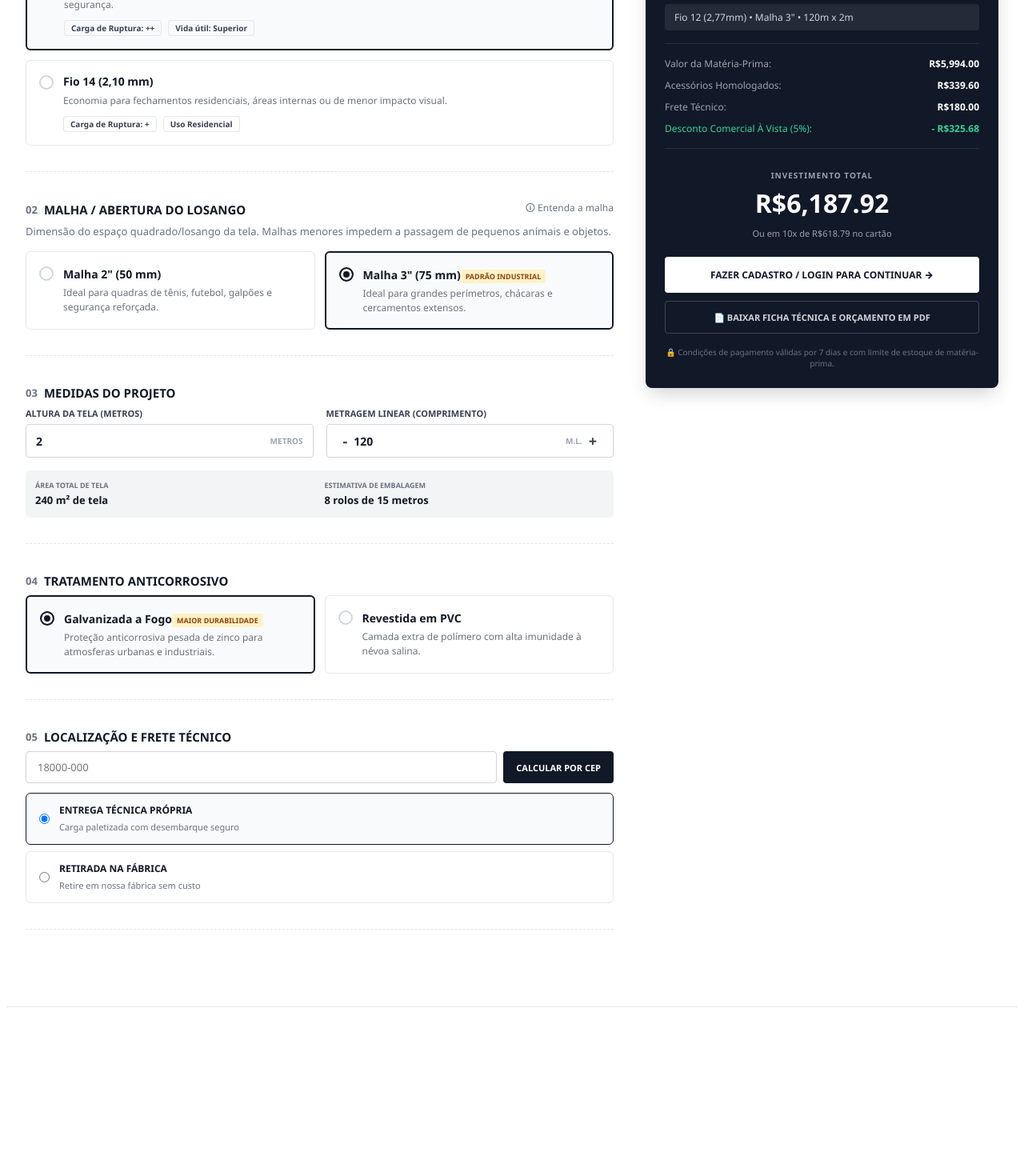
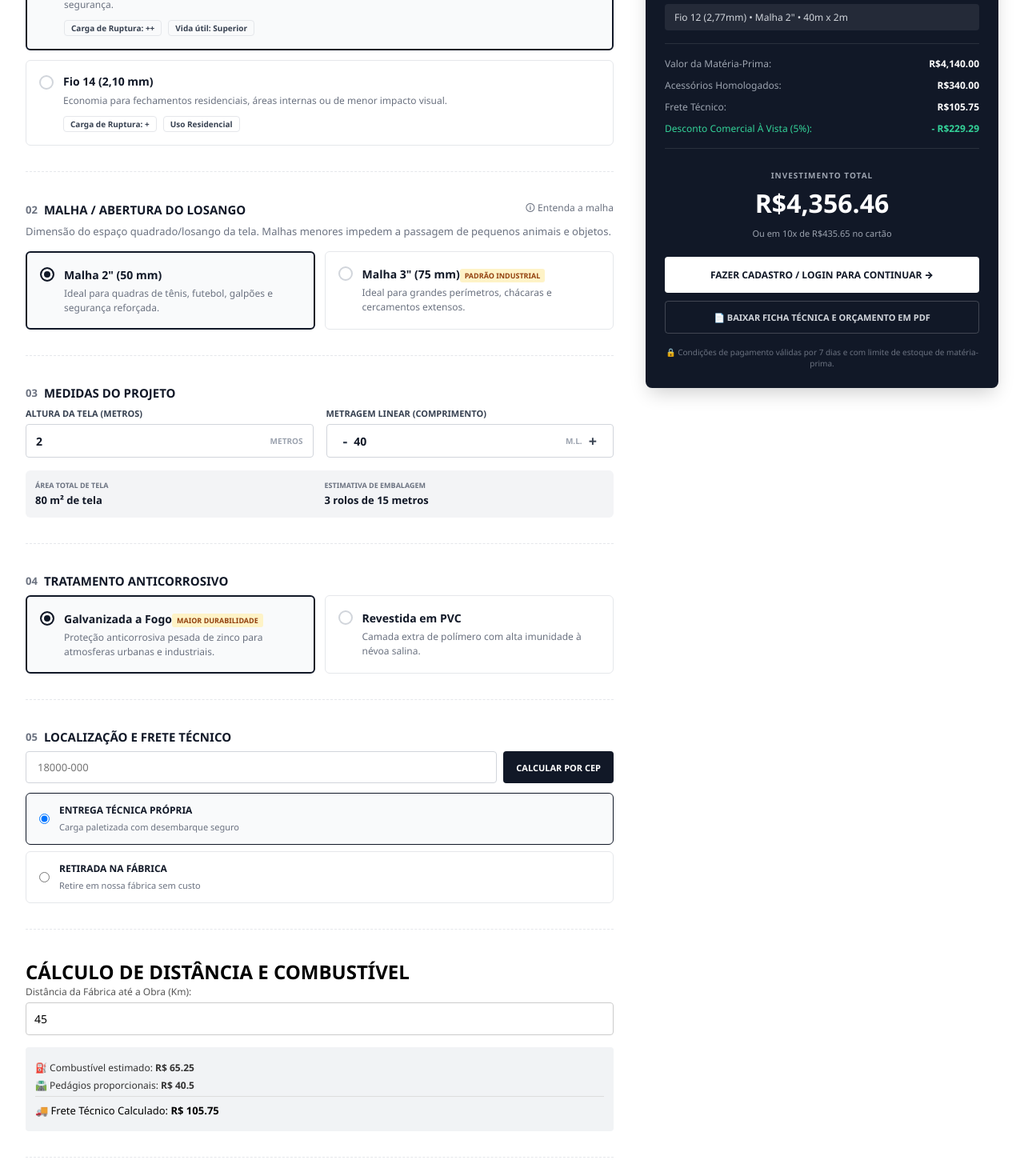
Before and after one commit to dannnpereira/ProGest, an Angular app in the folder progest/: page / in a window 1280 px wide. Shown: the part 1000-2470 px from the top of the page at 80% size. Before the commit the page ends 2267 px from the top, so only its background shows below. Built offline with nearby package versions, Linux system fonts and the light colour scheme.

Commit message:
feat(configurador): implementa lógica reativa de orçamento e cálculo dinâmico de frete

```diff
--- a/progest/src/app/components/home/home.css
+++ b/progest/src/app/components/home/home.css
@@ -844,3 +844,42 @@
     grid-template-columns: 1fr;
   }
 }
+
+.form-grupo {
+  margin-bottom: 15px;
+}
+
+.form-grupo label {
+  display: block;
+  font-size: 12px;
+  color: #555;
+  margin-bottom: 5px;
+}
+
+.input-distancia {
+  width: 100%;
+  padding: 10px;
+  border: 1px solid #ccc;
+  border-radius: 4px;
+  font-size: 14px;
+}
+
+.detalhes-frete {
+  background: #f1f3f5;
+  padding: 12px;
+  border-radius: 4px;
+  font-size: 12px;
+  color: #333;
+}
+
+.detalhes-frete p {
+  margin: 5px 0;
+}
+
+.frete-destaque {
+  margin-top: 10px;
+  border-top: 1px solid #ddd;
+  padding-top: 8px;
+  font-size: 13px;
+  color: #000;
+}
--- a/progest/src/app/components/home/home.html
+++ b/progest/src/app/components/home/home.html
@@ -14,7 +14,6 @@
   <div class="header-container">
     <div class="logo-area">
       <div class="logo-box">AMARAL ALAMBRADOS</div>
-      <div class="logo-subtext">CERCAMENTOS<br>METÁLICOS</div>
     </div>
 
     <nav class="nav-menu">
@@ -309,6 +308,28 @@
           </div>
         </div>
 
+        <!-- Seção de Localização e Frete Dinâmico -->
+        <div class="option-block">
+          <h2>CÁLCULO DE DISTÂNCIA E COMBUSTÍVEL</h2>
+          <div class="form-grupo">
+            <label for="distancia">Distância da Fábrica até a Obra (Km):</label>
+            <input
+              type="number"
+              id="distancia"
+              [(ngModel)]="distanciaInput"
+              (input)="atualizarCalculoFrete()"
+              class="input-distancia"
+              min="1"
+            >
+          </div>
+
+          <div *ngIf="resultadoFrete" class="detalhes-frete">
+            <p>⛽ Combustível estimado: <strong>R$ {{ resultadoFrete.custoCombustivel }}</strong></p>
+            <p>🛣️ Pedágios proporcionais: <strong>R$ {{ resultadoFrete.pedagios }}</strong></p>
+            <p class="frete-destaque">🚚 Frete Técnico Calculado: <strong>R$ {{ resultadoFrete.custoTotal }}</strong></p>
+          </div>
+        </div>
+
       </div> <!-- /config-options -->
 
       <!-- COLUNA DA DIREITA: RESUMO REATIVO DA CERCA -->
--- a/progest/src/app/components/home/home.ts
+++ b/progest/src/app/components/home/home.ts
@@ -1,33 +1,57 @@
 import { Component } from '@angular/core';
 import { CommonModule } from '@angular/common';
+import { FormsModule } from '@angular/forms';
+import { FreteService } from '../../services/frete.service';
 
 @Component({
   selector: 'app-home',
   standalone: true,
-  imports: [CommonModule],
+  imports: [CommonModule, FormsModule],
   templateUrl: './home.html',
   styleUrl: './home.css'
 })
 export class HomeComponent {
+  // Variáveis de Seleção do Configurador
+  bitolaSelecionada: string = 'fio12';
+  malhaSelecionada: string = 'malha2';
+  tratamentoSelecionado: string = 'galvanizado';
+  tipoFrete: string = 'entrega';
 
-  // --- ESTADO DO CONFIGURADOR ---
-  bitolaSelecionada: 'fio12' | 'fio14' = 'fio12';
-  malhaSelecionada: 'malha2' | 'malha3' = 'malha3';
+  // Dimensões do Projeto
   alturaMetros: number = 2.0;
-  comprimentoMetros: number = 120;
-  tratamentoSelecionado: 'galvanizado' | 'pvc' = 'galvanizado';
-  tipoFrete: 'entrega' | 'retirada' = 'entrega';
+  comprimentoMetros: number = 40;
+
+  // Localização e Frete Dinâmico
   cep: string = '';
+  distanciaInput: number = 45;
+  resultadoFrete: any;
 
-  // --- PREÇOS BASE DA FÁBRICA ---
-  private readonly PRECO_M2_BASE = 18.50;
-  private readonly MULTIPLICADOR_FIO12 = 1.35;
-  private readonly MULTIPLICADOR_MALHA2 = 1.25;
-  private readonly MULTIPLICADOR_PVC = 1.20;
-  private readonly PRECO_ACESSORIO_METRO = 2.83;
-  private readonly TAXA_FRETE_BASE = 180.00;
+  constructor(private freteService: FreteService) {
+    this.atualizarCalculoFrete();
+  }
 
-  // --- CÁLCULOS DINÂMICOS ---
+  // Métodos de manipulação de medidas
+  atualizarAltura(event: any) {
+    this.alturaMetros = Number(event.target.value) || 0;
+  }
+
+  atualizarComprimentoInput(event: any) {
+    this.comprimentoMetros = Number(event.target.value) || 0;
+  }
+
+  alterarComprimento(valor: number) {
+    this.comprimentoMetros = Math.max(10, this.comprimentoMetros + valor);
+  }
+
+  atualizarCep(event: any) {
+    this.cep = event.target.value;
+  }
+
+  atualizarCalculoFrete() {
+    this.resultadoFrete = this.freteService.calcularFrete(this.distanciaInput);
+  }
+
+  // Getters para cálculos reativos do orçamento
   get areaTotal(): number {
     return this.alturaMetros * this.comprimentoMetros;
   }
@@ -37,57 +61,30 @@ export class HomeComponent {
   }
 
   get valorMateriaPrima(): number {
-    let precoM2 = this.PRECO_M2_BASE;
-    if (this.bitolaSelecionada === 'fio12') precoM2 *= this.MULTIPLICADOR_FIO12;
-    if (this.malhaSelecionada === 'malha2') precoM2 *= this.MULTIPLICADOR_MALHA2;
-    if (this.tratamentoSelecionado === 'pvc') precoM2 *= this.MULTIPLICADOR_PVC;
-    return this.areaTotal * precoM2;
+    let base = this.comprimentoMetros * this.alturaMetros * 45;
+    if (this.bitolaSelecionada === 'fio12') base *= 1.15;
+    return Number(base.toFixed(2));
   }
 
   get valorAcessorios(): number {
-    return this.comprimentoMetros * this.PRECO_ACESSORIO_METRO;
+    return Number((this.comprimentoMetros * 8.5).toFixed(2));
   }
 
   get valorFrete(): number {
-    return this.tipoFrete === 'entrega' ? this.TAXA_FRETE_BASE : 0;
-  }
-
-  get subtotal(): number {
-    return this.valorMateriaPrima + this.valorAcessorios + this.valorFrete;
+    return this.resultadoFrete ? this.resultadoFrete.custoTotal : 180.00;
   }
 
   get valorDesconto(): number {
-    return this.subtotal * 0.05;
+    const subtotal = this.valorMateriaPrima + this.valorAcessorios + this.valorFrete;
+    return Number((subtotal * 0.05).toFixed(2));
   }
 
   get valorTotal(): number {
-    return this.subtotal - this.valorDesconto;
+    const subtotal = this.valorMateriaPrima + this.valorAcessorios + this.valorFrete;
+    return Number((subtotal - this.valorDesconto).toFixed(2));
   }
 
   get valorParcela(): number {
-    return this.valorTotal / 10;
-  }
-
-  // --- MÉTODOS DE ATUALIZAÇÃO ---
-  atualizarAltura(event: Event): void {
-    const input = event.target as HTMLInputElement;
-    this.alturaMetros = Number(input.value) || 1;
-  }
-
-  atualizarComprimentoInput(event: Event): void {
-    const input = event.target as HTMLInputElement;
-    this.comprimentoMetros = Number(input.value) || 10;
-  }
-
-  alterarComprimento(delta: number): void {
-    const novoValor = this.comprimentoMetros + delta;
-    if (novoValor >= 10) {
-      this.comprimentoMetros = novoValor;
-    }
-  }
-
-  atualizarCep(event: Event): void {
-    const input = event.target as HTMLInputElement;
-    this.cep = input.value;
+    return Number((this.valorTotal / 10).toFixed(2));
   }
 }
--- /dev/null
+++ b/progest/src/app/services/frete.service.ts
@@ -0,0 +1,42 @@
+import { Injectable } from '@angular/core';
+
+@Injectable({
+  providedIn: 'root'
+})
+export class FreteService {
+
+  // Dados base para o cálculo (você pode ajustar conforme os valores reais)
+  private readonly precoLitroGasolina = 5.80; // R$ por litro
+  private readonly consumoKmPorLitro = 8;     // Caminhão/Veículo faz 8 km/L
+  private readonly custoPedagioPor100Km = 45.00; // Média de pedágios
+
+  constructor() { }
+
+  /**
+   * Calcula o custo de frete com base na distância em quilômetros
+   * @param distanciaKm Distância de ida e volta ou apenas ida
+   */
+  calcularFrete(distanciaKm: number) {
+    if (!distanciaKm || distanciaKm <= 0) {
+      return { custoTotal: 0, litrosConsumidos: 0, custoCombustivel: 0, pedagios: 0 };
+    }
+
+    // Litros gastos na viagem (considerando ida e volta)
+    const distanciaTotal = distanciaKm * 2;
+    const litrosConsumidos = distanciaTotal / this.consumoKmPorLitro;
+    const custoCombustivel = litrosConsumidos * this.precoLitroGasolina;
+
+    // Estimativa de pedágios proporcional à distância
+    const pedagios = (distanciaTotal / 100) * this.custoPedagioPor100Km;
+
+    // Custo total do frete técnico
+    const custoTotal = custoCombustivel + pedagios;
+
+    return {
+      custoTotal: Number(custoTotal.toFixed(2)),
+      litrosConsumidos: Number(litrosConsumidos.toFixed(2)),
+      custoCombustivel: Number(custoCombustivel.toFixed(2)),
+      pedagios: Number(pedagios.toFixed(2))
+    };
+  }
+}
--- /dev/null
+++ b/progest/src/app/services/frete.ts
@@ -0,0 +1,4 @@
+import { Service } from '@angular/core';
+
+@Service()
+export class Frete {}
```
Also changed, not shown: 1 other file (tests, documents, lock files or other folders).
